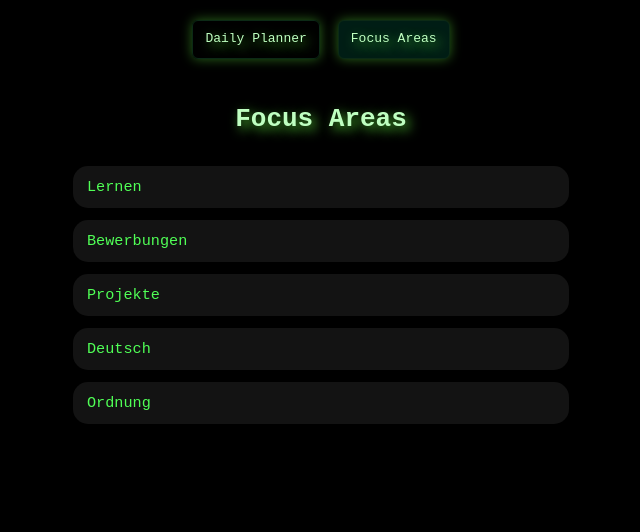
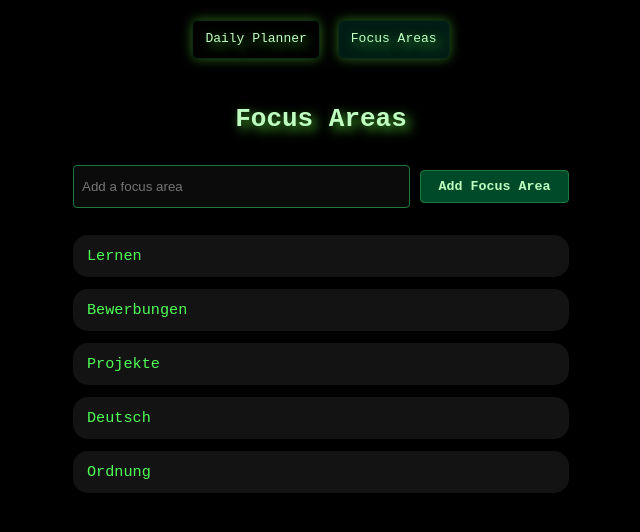
Before and after one commit to WilmerKopernikus/day-planner-matrix, an Angular app: page /focus-areas in a window 1280 px wide. Shown: the top 532 px of the page, without its empty margins (319-959 px from the left). Built offline with nearby package versions, Linux system fonts and the light colour scheme.

Commit message:
Move focus area input to Focus Areas

```diff
--- a/src/app/add-task/add-task.component.html
+++ b/src/app/add-task/add-task.component.html
@@ -1,27 +1,14 @@
 <div class="add-task-form">
-    <div class="focus-area-row">
-      <input
-        type="text"
-        [value]="newFocusArea"
-        (input)="newFocusArea = $any($event.target).value"
-        placeholder="Add a focus area" />
-    <button type="button" (click)="handleAddFocusArea()">Add Focus Area</button>
-  </div>
-
   <div class="focus-area-row">
     <label for="focusAreaSelect">Focus Area</label>
-    <select
-      id="focusAreaSelect"
-      [value]="selectedFocusArea"
-      (change)="handleFocusAreaSelection($event)">
+    <select id="focusAreaSelect" [value]="selectedFocusArea" (change)="handleFocusAreaSelection($event)">
       <option value="" disabled>Select focus area</option>
       @for (focusArea of focusAreas; track focusArea) {
-        <option [value]="focusArea">{{ focusArea }}</option>
+      <option [value]="focusArea">{{ focusArea }}</option>
       }
     </select>
   </div>
-
-  <app-task-name-input [(taskName)]="newTaskName"/>
-  <app-task-date-input [(taskDate)]="newTaskDate"/>
+  <app-task-name-input [(taskName)]="newTaskName" />
+  <app-task-date-input [(taskDate)]="newTaskDate" />
   <button (click)="addTask()">Add Task</button>
 </div>
--- a/src/app/add-task/add-task.component.ts
+++ b/src/app/add-task/add-task.component.ts
@@ -1,7 +1,6 @@
 import { Component, EventEmitter, Input, OnChanges, Output, SimpleChanges } from '@angular/core';
 import { TaskNameInputComponent } from '../task-name-input/task-name-input.component';
 import { TaskDateInputComponent } from '../task-date-input/task-date-input.component';
-
 
 @Component({
   selector: 'app-add-task',
@@ -11,11 +10,10 @@ import { TaskDateInputComponent } from '../task-date-input/task-date-input.compo
   imports: [TaskDateInputComponent, TaskNameInputComponent]
 })
 export class AddTaskComponent implements OnChanges {
-  @Input() focusAreas: string[] = []
-  newTaskName: string = ''
-  newTaskDate: string = ''
-  newFocusArea = ''
-  selectedFocusArea = ''
+  @Input() focusAreas: string[] = [];
+  newTaskName = '';
+  newTaskDate = '';
+  selectedFocusArea = '';
 
   @Output() addTaskEvent = new EventEmitter<{
     name: string
@@ -26,7 +24,7 @@ export class AddTaskComponent implements OnChanges {
 
   ngOnChanges(changes: SimpleChanges) {
     if (changes['focusAreas'] && !this.selectedFocusArea && this.focusAreas.length) {
-      this.selectedFocusArea = this.focusAreas[0]
+      this.selectedFocusArea = this.focusAreas[0];
     }
   }
 
@@ -35,24 +33,15 @@ export class AddTaskComponent implements OnChanges {
       this.addTaskEvent.emit({
         name: this.newTaskName,
         date: this.newTaskDate,
-        focusArea: this.selectedFocusArea
-      })
-      this.newTaskName = ""
-      this.newTaskDate = ""
-    }
-  }
-
-  handleAddFocusArea() {
-    const trimmed = this.newFocusArea.trim()
-    if (trimmed) {
-      this.addFocusArea.emit(trimmed)
-      this.selectedFocusArea = trimmed
-      this.newFocusArea = ''
+        focusArea: this.selectedFocusArea,
+      });
+      this.newTaskName = '';
+      this.newTaskDate = '';
     }
   }
 
   handleFocusAreaSelection(event: Event) {
-    const target = event.target as HTMLSelectElement
-    this.selectedFocusArea = target.value
+    const target = event.target as HTMLSelectElement;
+    this.selectedFocusArea = target.value;
   }
 }
--- a/src/app/app.routes.ts
+++ b/src/app/app.routes.ts
@@ -1,10 +1,10 @@
 import { Routes } from '@angular/router';
 import { DayPlannerComponent } from './day-planner/day-planner.component';
-import { FocusAreasComponent } from "./focus-areas/focus-areas.component";
+import { FocusAreasComponent } from './focus-areas/focus-areas.component';
 
 export const routes: Routes = [
-  { path: '', redirectTo: 'daily-planner', pathMatch: 'full' },
+  { path: '', redirectTo: 'focus-areas', pathMatch: 'full' },
   { path: 'daily-planner', component: DayPlannerComponent },
   { path: 'focus-areas', component: FocusAreasComponent },
-  { path: '**', redirectTo: 'daily-planner' },
+  { path: '**', redirectTo: 'focus-areas' },
 ];
--- a/src/app/day-planner/day-planner.component.html
+++ b/src/app/day-planner/day-planner.component.html
@@ -3,7 +3,6 @@
   <!-- Add Task form at the top -->
   <app-add-task
     [focusAreas]="focusAreas()"
-    (addFocusArea)="addFocusArea($event)"
     (addTaskEvent)="handleNewTask($event)"/>
 
   @for (task of tasks(); track task.id) {
--- a/src/app/day-planner/day-planner.component.ts
+++ b/src/app/day-planner/day-planner.component.ts
@@ -5,7 +5,7 @@ import { AddTaskComponent } from '../add-task/add-task.component';
 import { DatePipe } from '@angular/common';
 import { TimeLeftPipe } from '../time-left.pipe';
 import { HighlightDirective } from '../highlight.directive';
-import { TaskStoreService } from "../task-store.service";
+import { TaskStoreService } from '../task-store.service';
 
 @Component({
   selector: 'app-day-planner',
@@ -20,7 +20,6 @@ export class DayPlannerComponent {
   readonly focusAreas = this.taskStore.focusAreas;
   selectedTask: Task | null = this.tasks()[0] ?? null;
 
-
   selectTask(task: Task) {
     this.selectedTask = task;
   }
@@ -32,8 +31,4 @@ export class DayPlannerComponent {
   handleNewTask(taskData: { name: string; date: string; focusArea: string }) {
     this.taskStore.addTask(taskData);
   }
-
-  addFocusArea(focusArea: string) {
-    this.taskStore.addFocusArea(focusArea);
-  }
 }
--- a/src/app/focus-areas/focus-areas.component.css
+++ b/src/app/focus-areas/focus-areas.component.css
@@ -1,6 +1,36 @@
 .focus-areas-container {
   width: 40%;
   margin: 40px auto;
+}
+
+.add-focus-area {
+  display: flex;
+  gap: 10px;
+  margin-bottom: 16px;
+}
+
+.add-focus-area input {
+  flex: 1;
+  padding: 8px;
+  background-color: #0b0b0b;
+  color: #e8ffe8;
+  border: 1px solid #1c7a3d;
+  border-radius: 4px;
+}
+
+.add-focus-area button {
+  padding: 8px 12px;
+  background-color: #004a2a;
+  color: #bfffbd;
+  border: 1px solid #1c7a3d;
+  border-radius: 4px;
+  cursor: pointer;
+  font-weight: 600;
+  transition: background-color 0.2s ease;
+}
+
+.add-focus-area button:hover {
+  background-color: #066338;
 }
 
 .focus-area-buttons {
@@ -66,4 +96,7 @@
   .focus-areas-container {
     width: 90%;
   }
+  .add-focus-area {
+    flex-direction: column;
+  }
 }
--- a/src/app/focus-areas/focus-areas.component.html
+++ b/src/app/focus-areas/focus-areas.component.html
@@ -1,5 +1,14 @@
 <div class="focus-areas-container">
   <h1 class="page-title">Focus Areas</h1>
+
+    <div class="add-focus-area">
+    <input
+      type="text"
+      [value]="newFocusArea"
+      (input)="newFocusArea = $any($event.target).value"
+      placeholder="Add a focus area" />
+    <button type="button" (click)="addFocusArea()">Add Focus Area</button>
+  </div>
 
   <div class="focus-area-buttons">
     @for (area of focusAreas(); track area) {
--- a/src/app/focus-areas/focus-areas.component.ts
+++ b/src/app/focus-areas/focus-areas.component.ts
@@ -1,7 +1,7 @@
 import { Component, inject } from '@angular/core';
 import { CommonModule, DatePipe } from '@angular/common';
 import { Task } from '../../task.model';
-import { TaskStoreService } from "../task-store.service";
+import { TaskStoreService } from '../task-store.service';
 
 @Component({
   selector: 'app-focus-areas',
@@ -11,14 +11,25 @@ import { TaskStoreService } from "../task-store.service";
   styleUrl: './focus-areas.component.css',
 })
 export class FocusAreasComponent {
-
   private readonly taskStore = inject(TaskStoreService);
   readonly tasks = this.taskStore.tasks;
   readonly focusAreas = this.taskStore.focusAreas;
   selectedArea: string | null = null;
+  newFocusArea = '';
 
   selectArea(area: string) {
     this.selectedArea = area;
+  }
+
+   addFocusArea() {
+    const trimmed = this.newFocusArea.trim();
+    if (!trimmed) {
+      return;
+    }
+
+    this.taskStore.addFocusArea(trimmed);
+    this.newFocusArea = '';
+    this.selectArea(trimmed);
   }
 
   tasksForSelectedArea(): Task[] {
--- a/src/app/task-store.service.ts
+++ b/src/app/task-store.service.ts
@@ -10,7 +10,7 @@ export class TaskStoreService {
     {
       id: 1,
       focusArea: 'Lernen',
-      name: 'GitHub Copilot Certification Skill Path',
+      name: 'GitHub Copilot Certification',
       time: this.startOfDay(new Date()),
       isDueToday: true,
       completed: false,
```
